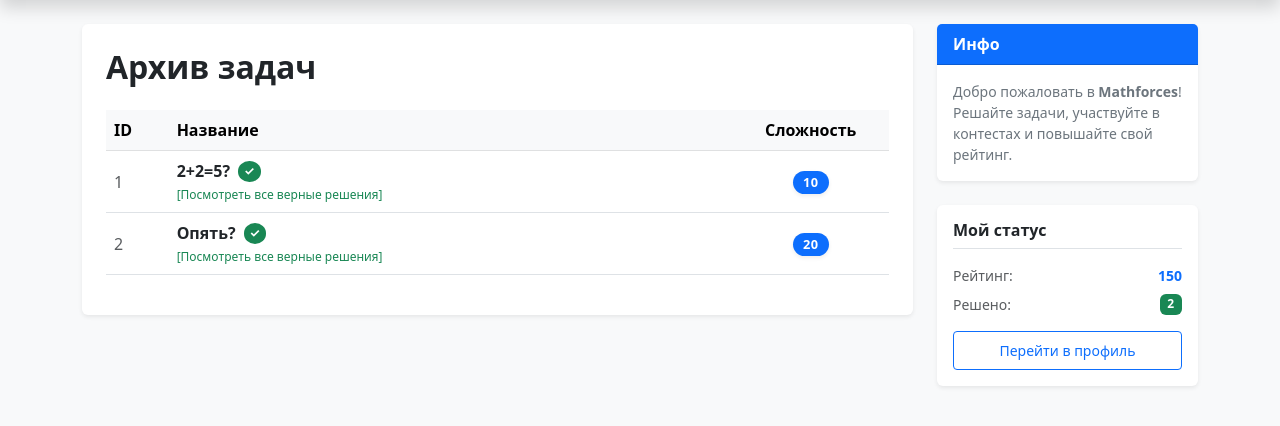
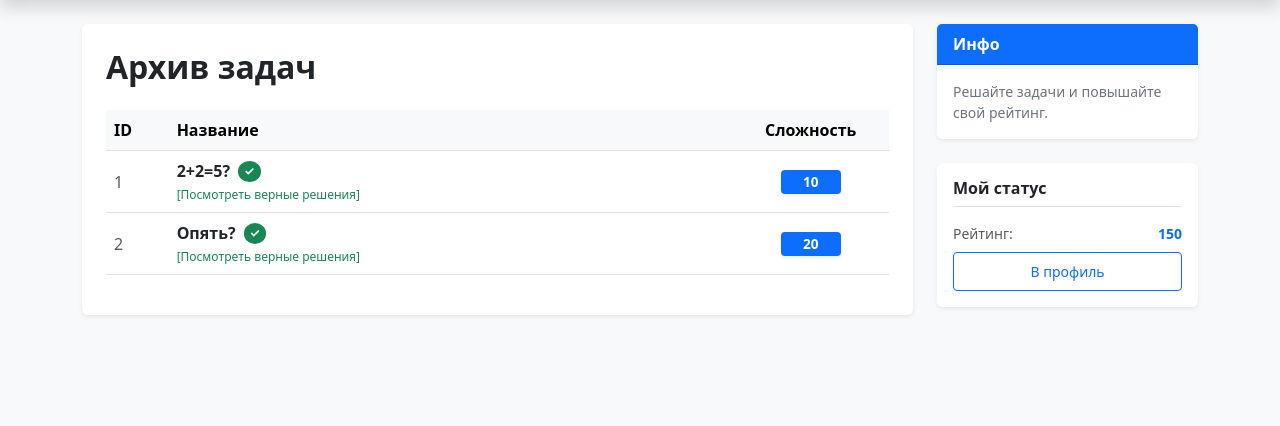
Before and after one commit to HASGITH/Mathforces, a Django app: page /archive/ in a window 1280 px wide. Shown: the part 56-482 px from the top of the page. Run offline with Django 5.2, Linux system fonts and the light colour scheme; a user stored in the database is signed in; data comes from the database, SQL or seed files in the repository.

Commit message:
Added dynamic difficulty levels and admin color control

```diff
--- a/archive/templates/archive/problem_list.html
+++ b/archive/templates/archive/problem_list.html
@@ -8,12 +8,14 @@
     <script src="https://polyfill.io/v3/polyfill.min.js?features=es6"></script>
     <script id="MathJax-script" async src="https://cdn.jsdelivr.net/npm/mathjax@3/es5/tex-mml-chtml.js"></script>
     <style>
-        .badge-custom {
-            font-size: 0.8rem;
-            letter-spacing: 0.5px;
-            text-transform: uppercase;
-            border-radius: 50px;
+        .badge-difficulty {
+            font-size: 0.85rem;
+            font-weight: 600;
+            border-radius: 4px;
             padding: 0.4em 0.8em;
+            min-width: 60px;
+            display: inline-block;
+            text-align: center;
         }
     </style>
 </head>
@@ -22,9 +24,6 @@
     <nav class="navbar navbar-expand-lg navbar-dark bg-dark mb-4 shadow">
         <div class="container">
             <a class="navbar-brand" href="{% url 'problem_list' %}"><b>MATHFORCES</b></a>
-            <button class="navbar-toggler" type="button" data-bs-toggle="collapse" data-bs-target="#navbarNav">
-                <span class="navbar-toggler-icon"></span>
-            </button>
             <div class="collapse navbar-collapse" id="navbarNav">
                 <ul class="navbar-nav me-auto">
                     <li class="nav-item"><a class="nav-link active" href="{% url 'problem_list' %}">Архив</a></li>
@@ -32,17 +31,13 @@
                     <li class="nav-item"><a class="nav-link" href="{% url 'submission_list' %}">Посылки</a></li>
                     <li class="nav-item"><a class="nav-link" href="{% url 'contest_list' %}">Соревнования</a></li>
                 </ul>
-
                 <div class="navbar-nav ms-auto align-items-center">
                     <form class="d-flex me-3" action="{% url 'user_search' %}" method="GET">
                         <input class="form-control form-control-sm me-2" type="search" name="q" placeholder="Поиск участников">
                         <button class="btn btn-outline-light btn-sm" type="submit">Найти</button>
                     </form>
-
                     {% if user.is_authenticated %}
-                        <a href="{% url 'profile_view' %}" class="nav-link text-info small me-2">
-                            Привет, <b>{{ user.username }}</b>!
-                        </a>
+                        <a href="{% url 'profile_view' %}" class="nav-link text-info small me-2">Привет, <b>{{ user.username }}</b>!</a>
                         <form action="{% url 'logout' %}" method="post" style="display:inline;">
                             {% csrf_token %}
                             <button type="submit" class="btn btn-outline-danger btn-sm">Выйти</button>
@@ -82,18 +77,18 @@
                                                         {{ problem.title }}
                                                     </a>
                                                     {% if problem.id in solved_ids %}
-                                                        <span class="badge bg-success rounded-circle" title="Решено" style="padding: 0.35em 0.5em;">✓</span>
+                                                        <span class="badge bg-success rounded-circle" style="padding: 0.35em 0.5em;">✓</span>
                                                     {% endif %}
                                                 </div>
                                                 <small>
                                                     <a href="{% url 'submission_list' %}?problem_id={{ problem.id }}&status=correct" class="text-success text-decoration-none" style="font-size: 0.75rem;">
-                                                        [Посмотреть все верные решения]
+                                                        [Посмотреть верные решения]
                                                     </a>
                                                 </small>
                                             </div>
                                         </td>
                                         <td class="text-center">
-                                            <span class="badge badge-custom {{ problem.difficulty_level }} shadow-sm">
+                                            <span class="badge shadow-sm badge-difficulty {{ problem.difficulty_level }}">
                                                 {{ problem.difficulty }}
                                             </span>
                                         </td>
@@ -112,10 +107,9 @@
                 <div class="card shadow-sm border-0 mb-4">
                     <div class="card-header bg-primary text-white fw-bold">Инфо</div>
                     <div class="card-body small text-secondary">
-                        Добро пожаловать в <b>Mathforces</b>! Решайте задачи, участвуйте в контестах и повышайте свой рейтинг.
+                        Решайте задачи и повышайте свой рейтинг.
                     </div>
                 </div>
-
                 {% if user.is_authenticated %}
                 <div class="card shadow-sm border-0">
                     <div class="card-body">
@@ -124,18 +118,13 @@
                             <span class="small text-muted">Рейтинг:</span>
                             <span class="small fw-bold text-primary">{{ user.profile.rating }}</span>
                         </div>
-                        <div class="d-flex justify-content-between mb-3">
-                            <span class="small text-muted">Решено:</span>
-                            <span class="badge bg-success">{{ solved_ids|length }}</span>
-                        </div>
-                        <a href="{% url 'profile_view' %}" class="btn btn-sm btn-outline-primary w-100 py-2">Перейти в профиль</a>
+                        <a href="{% url 'profile_view' %}" class="btn btn-sm btn-outline-primary w-100 py-2">В профиль</a>
                     </div>
                 </div>
                 {% endif %}
             </div>
         </div>
     </div>
-
     <script src="https://cdn.jsdelivr.net/npm/bootstrap@5.3.0/dist/js/bootstrap.bundle.min.js"></script>
 </body>
 </html>
```
Also changed, not shown: archive/models.py (+0 -11 lines).
